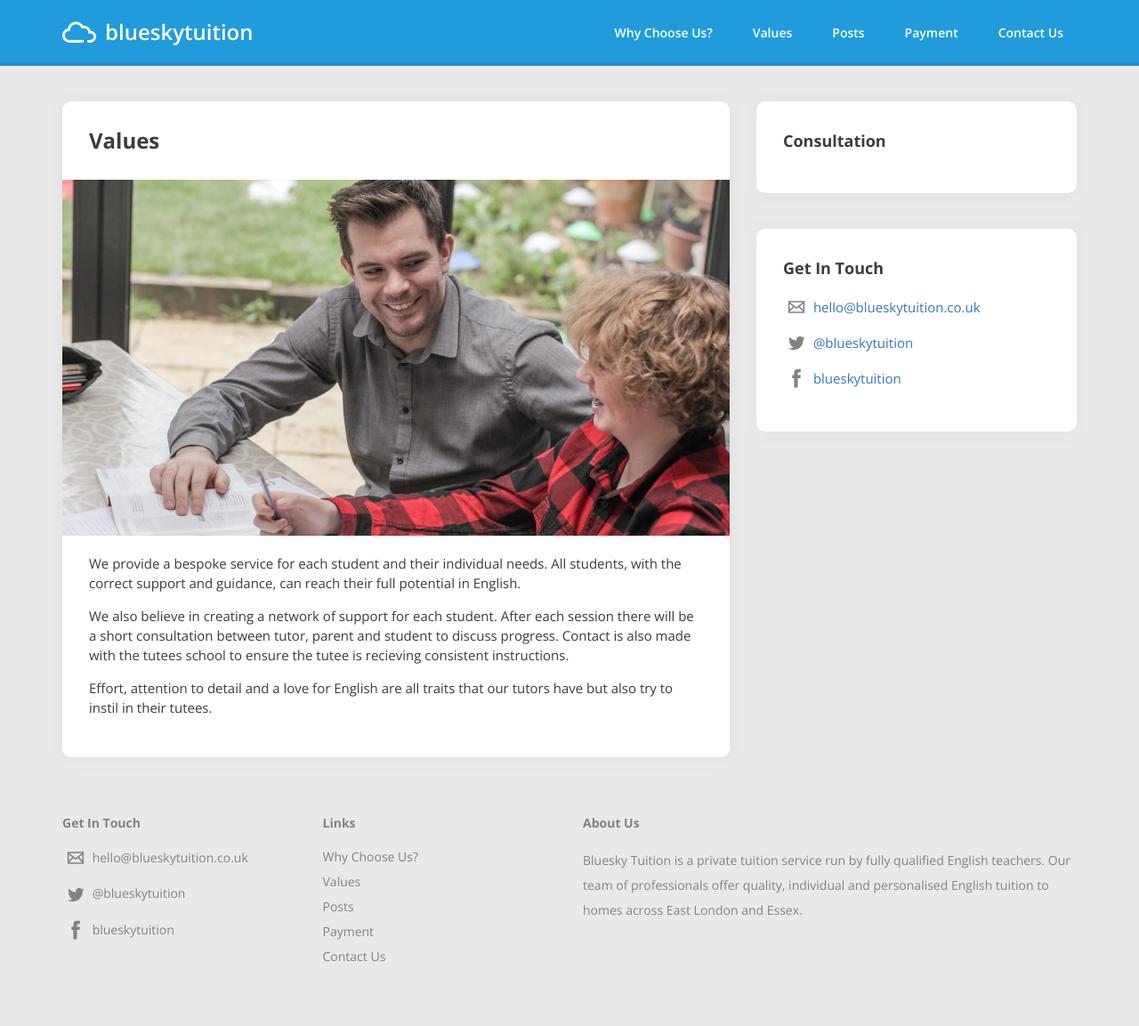
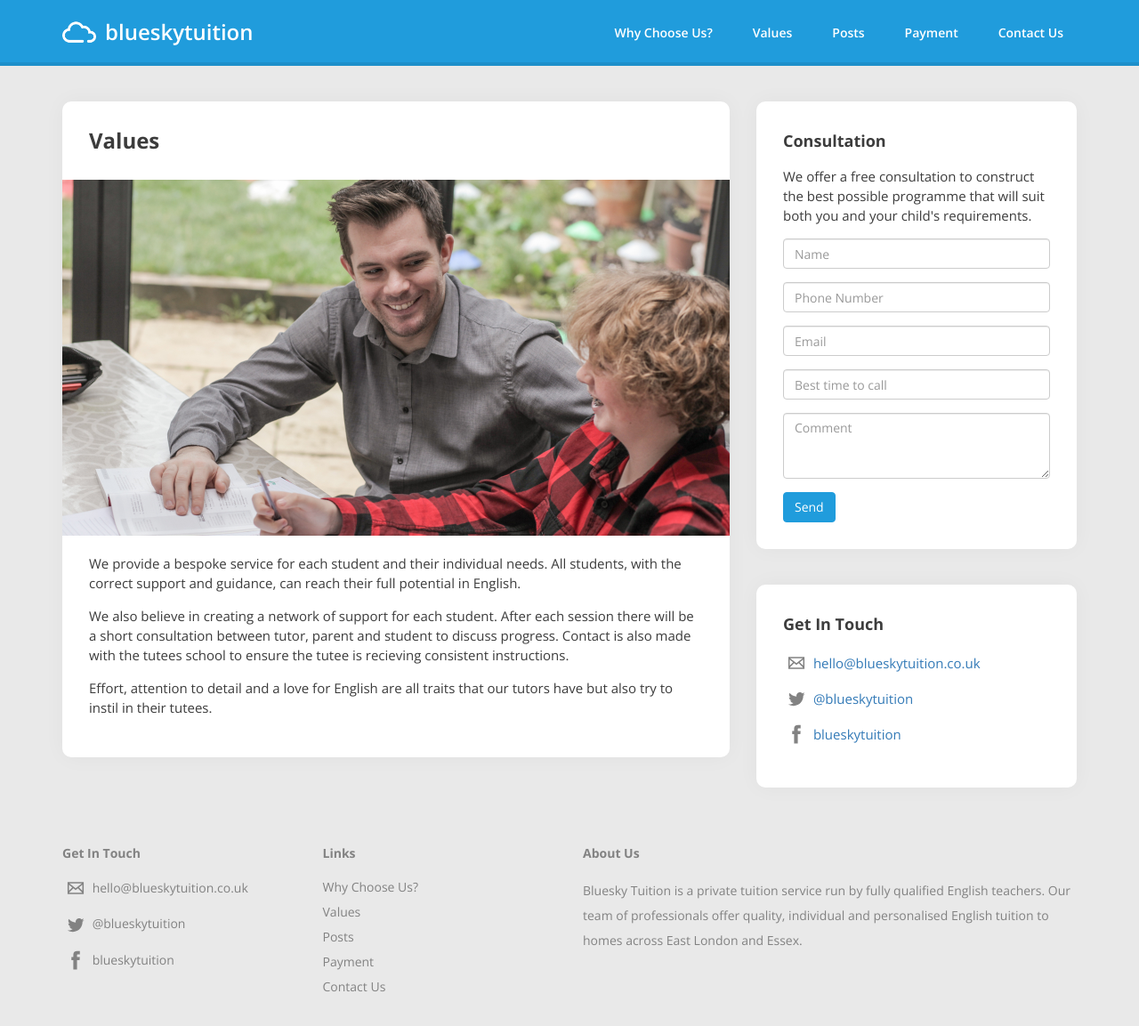
Before and after one commit to 01taylop/blue-sky-tuition, a Jekyll site: the page built from values.md, in a window 1280 px wide. Shown: the whole page at 89% size. Built offline with Jekyll 4.4.1, drawn with Linux system fonts in a browser that asks for light colours; before the commit the page ends 1119 px from its top, so only the background shows below that.

Commit message:
Added a contact form to the consultation content.

```diff
--- a/_includes/content/consultation.html
+++ b/_includes/content/consultation.html
@@ -1 +1,20 @@
 <h2>Consultation</h2>
+<p>We offer a free consultation to construct the best possible programme that will suit both you and your child's requirements.</p>
+<form action="" method="POST">
+  <div class="form-group">
+    <input type="text" class="form-control" id="name" placeholder="Name">
+  </div>
+  <div class="form-group">
+    <input type="tel" class="form-control" id="number" placeholder="Phone Number">
+  </div>
+  <div class="form-group">
+    <input type="email" class="form-control" id="email" placeholder="Email">
+  </div>
+  <div class="form-group">
+    <input type="text" class="form-control" id="email" placeholder="Best time to call">
+  </div>
+  <div class="form-group">
+    <textarea class="form-control" rows="3" placeholder="Comment"></textarea>
+  </div>
+  <button type="submit" class="btn btn-primary">Send</button>
+</form>
```
